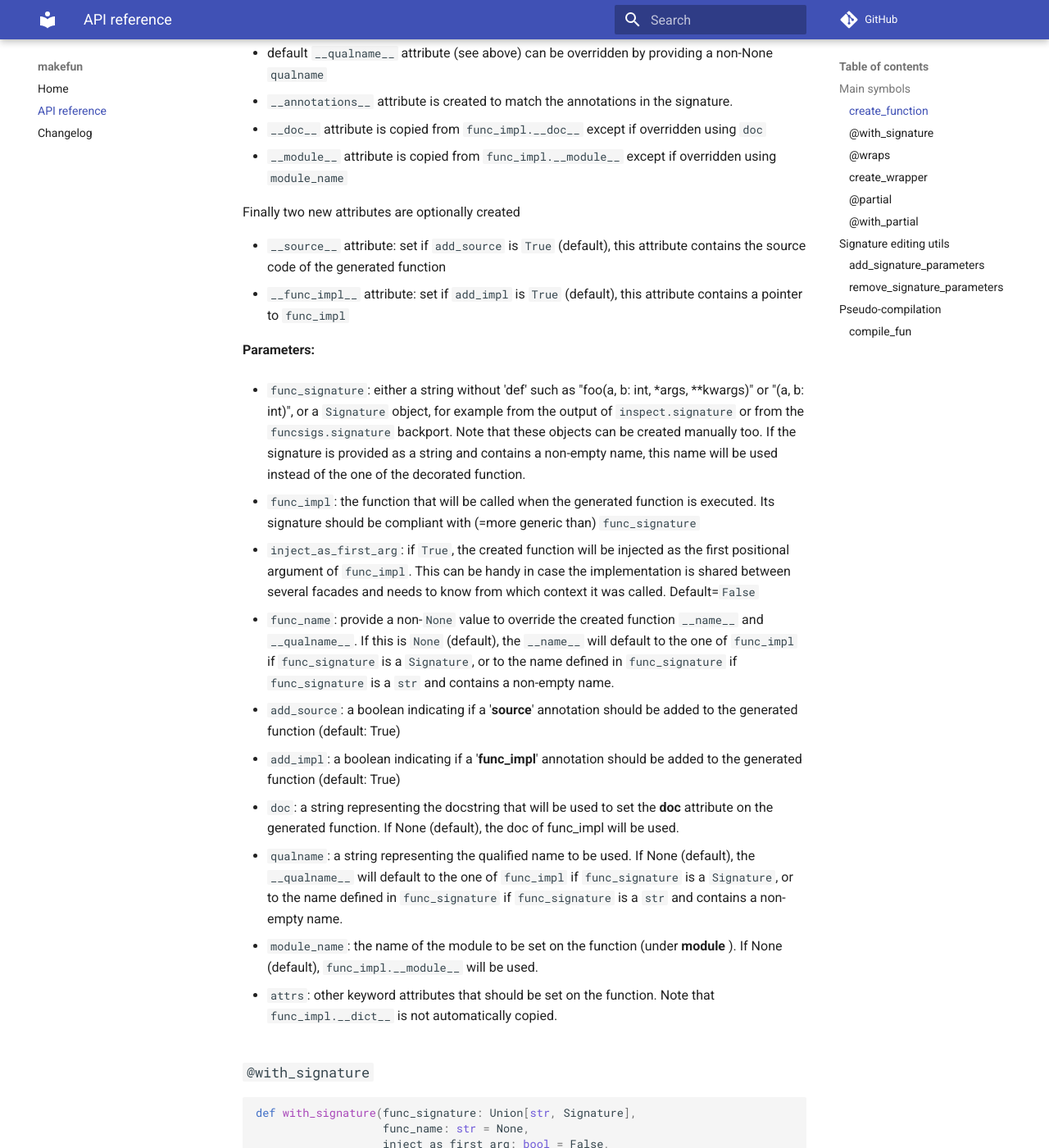
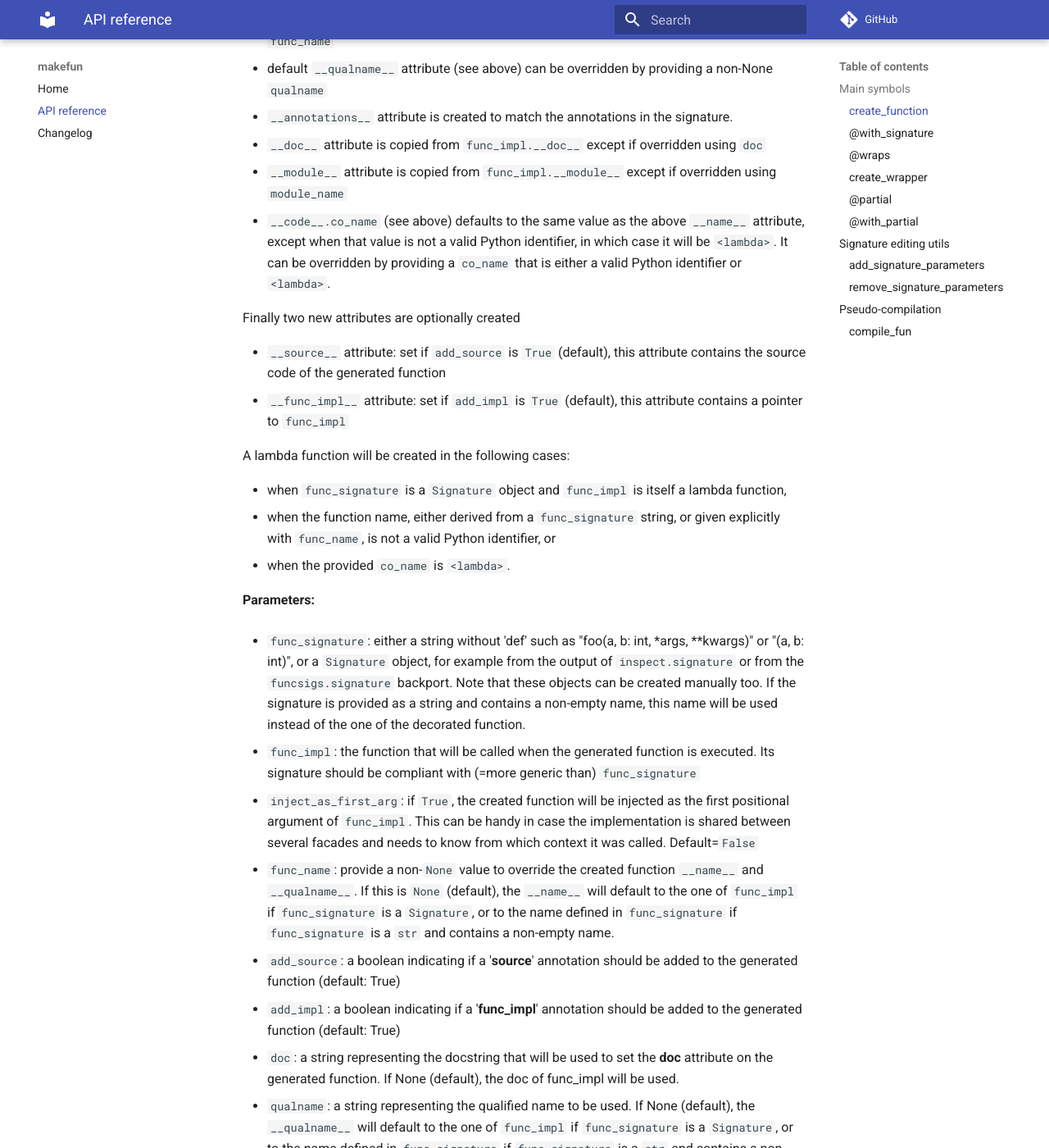
Before and after one commit to smarie/python-makefun, an MkDocs documentation site: the page built from docs/api_reference.md, in a window 1280 px wide and 1400 px high, scrolled down 1023 px. Shown: the whole window at 82% size. Built offline with MkDocs 1.6.1 and Material for MkDocs 9.7.7, drawn with Linux system fonts in a browser that asks for light colours; comment, search, counter and statistics services are not loaded; some of the changed text lies outside the part shown.

Commit message:
Updated api reference with latest API changes

```diff
--- a/docs/api_reference.md
+++ b/docs/api_reference.md
@@ -34,12 +35,18 @@ All the other metadata of the created function are defined as follows:
  - `__annotations__` attribute is created to match the annotations in the signature.
  - `__doc__` attribute is copied from `func_impl.__doc__` except if overridden using `doc`
  - `__module__` attribute is copied from `func_impl.__module__` except if overridden using `module_name`
+ - `__code__.co_name` (see above) defaults to the same value as the above `__name__` attribute, except when that value is not a valid Python identifier, in which case it will be `<lambda>`. It can be  overridden by providing a `co_name` that is either a valid Python identifier or `<lambda>`.
 
 Finally two new attributes are optionally created
 
  - `__source__` attribute: set if `add_source` is `True` (default), this attribute contains the source code of the generated function
  - `__func_impl__` attribute: set if `add_impl` is `True` (default), this attribute contains a pointer to `func_impl`
 
+A lambda function will be created in the following cases:
+
+- when `func_signature` is a `Signature` object and `func_impl` is itself a lambda function,
+- when the function name, either derived from a `func_signature` string, or given explicitly with `func_name`, is not a valid Python identifier, or
+- when the provided `co_name` is `<lambda>`.
 
 **Parameters:**
 
@@ -59,6 +66,8 @@ Finally two new attributes are optionally created
 
  * `qualname`: a string representing the qualified name to be used. If None (default), the `__qualname__` will default to the one of `func_impl` if `func_signature` is a `Signature`, or to the name defined in `func_signature` if `func_signature` is a `str` and contains a non-empty name.
 
+ * `co_name`: a string representing the name to be used in the compiled code of the function. If None (default), the `__code__.co_name` will default to the one of `func_impl` if `func_signature` is a `Signature`, or to the name defined in `func_signature` if `func_signature` is a `str` and contains a non-empty name.
+
  * `module_name`: the name of the module to be set on the function (under __module__ ). If None (default), `func_impl.__module__` will be used.
 
  * `attrs`: other keyword attributes that should be set on the function. Note that `func_impl.__dict__` is not automatically copied.
@@ -105,6 +115,8 @@ is totally equivalent to `impl = create_function(<arguments>, func_impl=impl)` e
 
  * `qualname`: a string representing the qualified name to be used. If None (default), the `__qualname__` will default to the one of `func_impl` if `func_signature` is a `Signature`, or to the name defined in `func_signature` if `func_signature` is a `str` and contains a non-empty name.
 
+ * `co_name`: a string representing the name to be used in the compiled code of the function. If None (default), the `__code__.co_name` will default to the one of `func_impl` if `func_signature` is a `Signature`, or to the name defined in `func_signature` if `func_signature` is a `str` and contains a non-empty name.
+
  * `module_name`: the name of the module to be set on the function (under __module__ ). If None (default), the `__module__` attribute of the decorated function will be used.
 
  * `attrs`: other keyword attributes that should be set on the function. Note that the full `__dict__` of the decorated function is not automatically copied.
@@ -181,6 +194,8 @@ See also [python documentation on @wraps](https://docs.python.org/3/library/func
 
  - `qualname`: a string representing the qualified name to be used. If None (default), the `__qualname__` will default to the one of `wrapped_fun`, or the one in `new_sig` if `new_sig` is provided as a string with a non-empty function name.
 
+ - `co_name`: a string representing the name to be used in the compiled code of the function. If None (default), the `__code__.co_name` will default to the one of `func_impl` if `func_signature` is a `Signature`, or to the name defined in `func_signature` if `func_signature` is a `str` and contains a non-empty name.
+
  - `module_name`: the name of the module to be set on the function (under __module__ ). If None (default), the `__module__` attribute of `wrapped_fun` will be used.
 
  - `attrs`: other keyword attributes that should be set on the function. Note that the full `__dict__` of `wrapped_fun` is automatically copied.
```
Also changed, not shown: other parts of docs/api_reference.md (+4 -0 lines).
